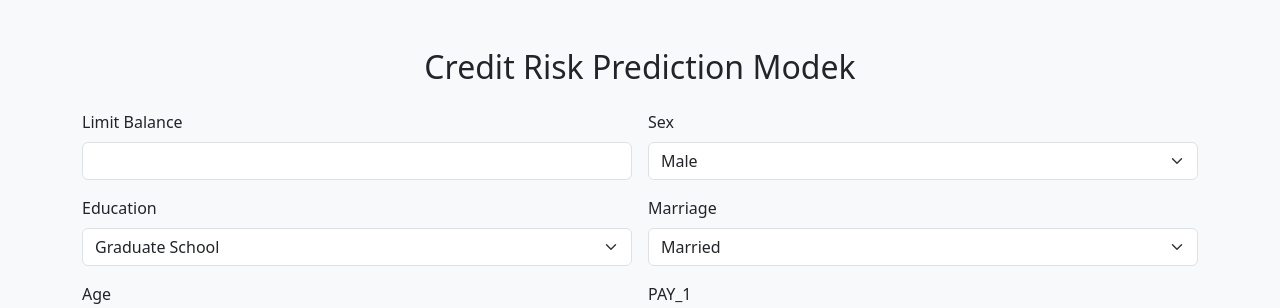
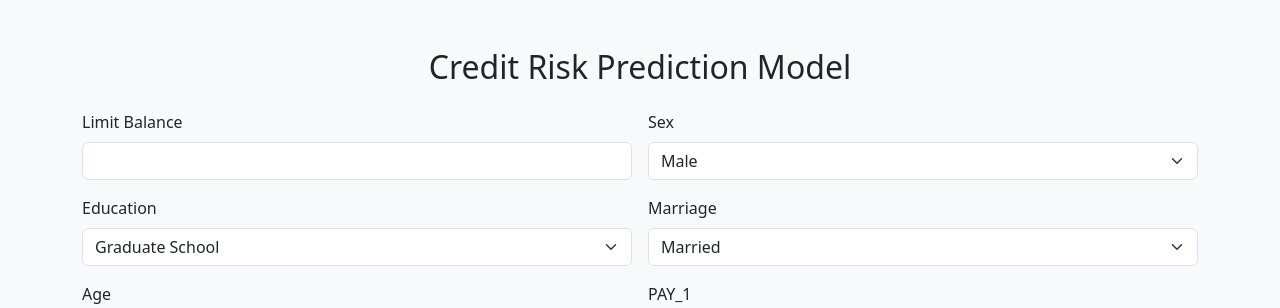
Before and after one commit to Ranjana05b/Credit_risk_app, a Flask app: page / in a window 1280 px wide. Shown: the part 56-364 px from the top of the page. Run offline with Flask 3, Linux system fonts and the light colour scheme; parts of the project's set-up code (start-up, migrations or seed data) failed here and were passed over; some libraries are stand-ins or nearby versions.

Commit message:
Update index.html

```diff
--- a/templates/index.html
+++ b/templates/index.html
@@ -54,7 +54,7 @@
 
     <!-- Form Section -->
     <div class="container mt-5">
-      <h2 class="text-center mb-4">Credit Risk Prediction Modek</h2>
+      <h2 class="text-center mb-4">Credit Risk Prediction Model</h2>
       <form action="/predict" method="post" class="row g-3">
         <div class="col-md-6">
           <label class="form-label">Limit Balance</label>
```
